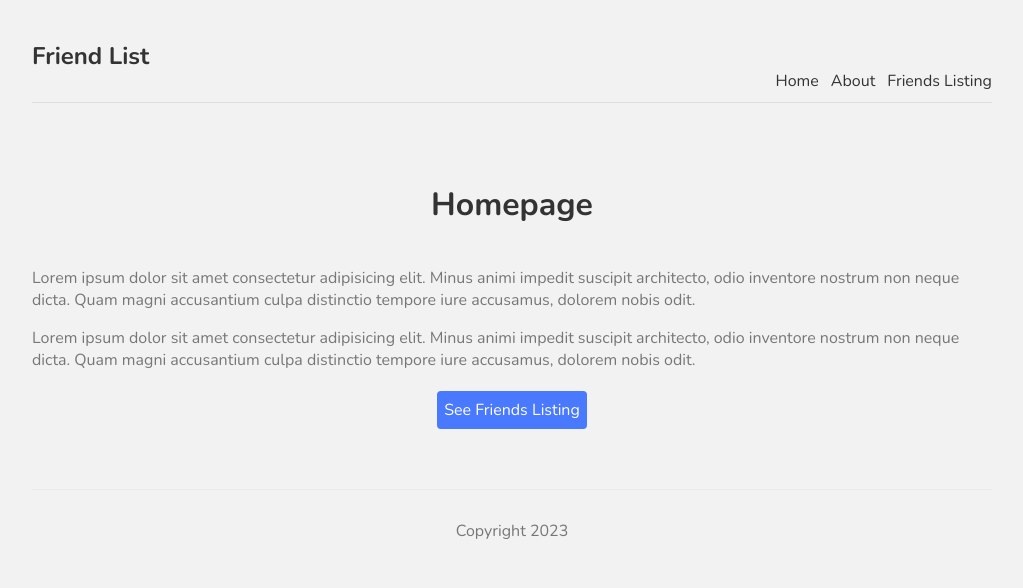
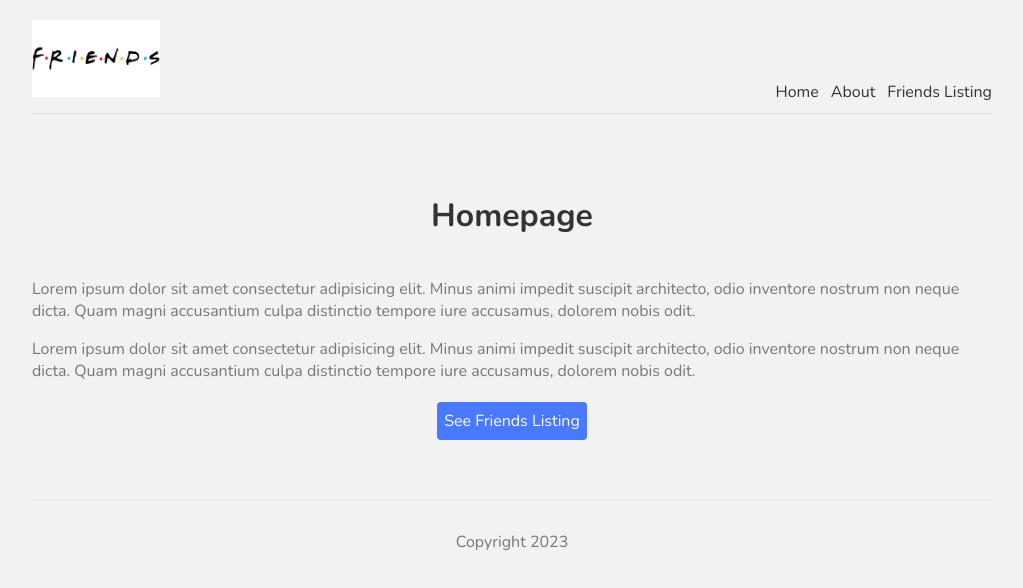
Before and after one commit to jasdhiratrevature/nextjs-demo, a Next.js app: page / in a window 1280 px wide. Shown: the top 588 px of the page, without its empty margins (128-1151 px from the left). Built offline with nearby package versions, Linux system fonts and the light colour scheme.

Commit message:
09-Images_Metadata

```diff
--- a/comps/Navbar.js
+++ b/comps/Navbar.js
@@ -1,10 +1,11 @@
 import Link from "next/link";
+import Image from "next/image";
 
 const Navbar = () => {
     return (
       <nav>
         <div className="logo">
-          <h1>Friend List</h1>
+          <Image src="/friends.png" width={128} height={77} alt="Site logo"/>
         </div>
         <Link href="/">Home</Link>
       <Link href="/about">About</Link>
--- a/pages/index.js
+++ b/pages/index.js
@@ -10,6 +10,11 @@
 
 export default function Home() {
   return (
+    <>
+    <Head>
+      <title>Friends List | Home</title>
+      <meta name="keywords" content="myFriends"/>
+    </Head>
     <div>
       <h1 className={styles.title}>Homepage</h1>
       <p className={styles.text}>Lorem ipsum dolor sit amet consectetur adipisicing elit. Minus animi impedit suscipit architecto, odio inventore nostrum non neque dicta. Quam magni accusantium culpa distinctio tempore iure accusamus, dolorem nobis odit.</p>
@@ -18,5 +23,6 @@
        See Friends Listing
       </Link>
     </div>
+    </>
   )
 }
```
Also changed, not shown: pages/about.js (+7 -0 lines), public/friends.png (added), 1 other file (tests, documents, lock files or other folders).
